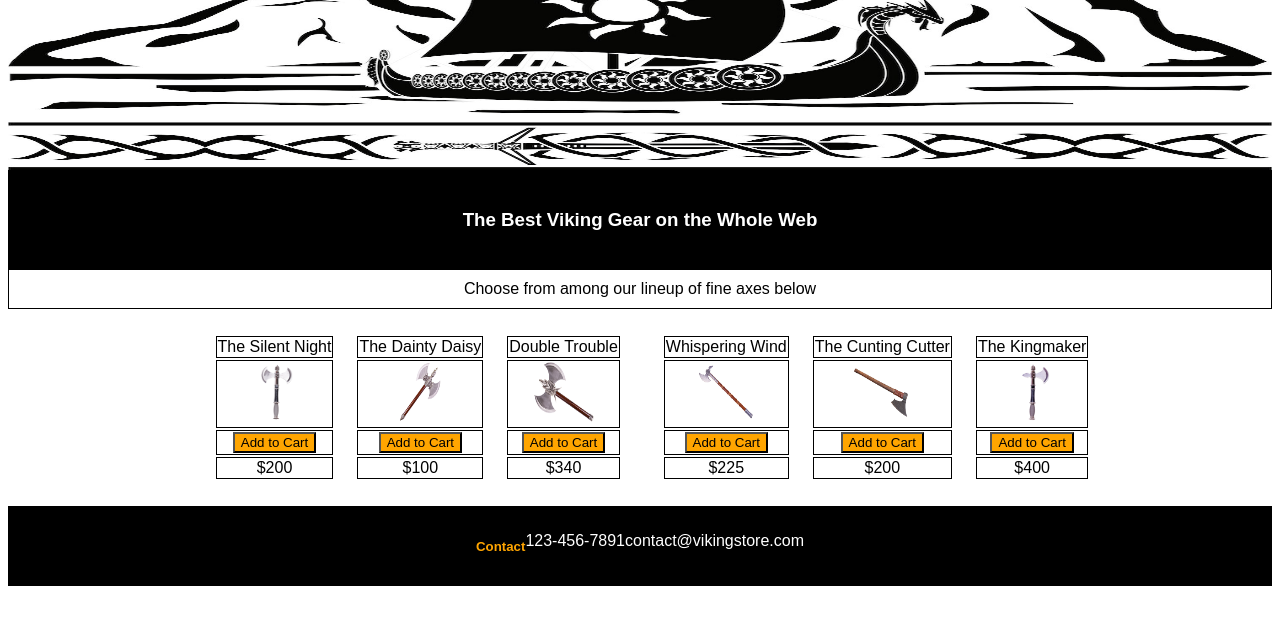
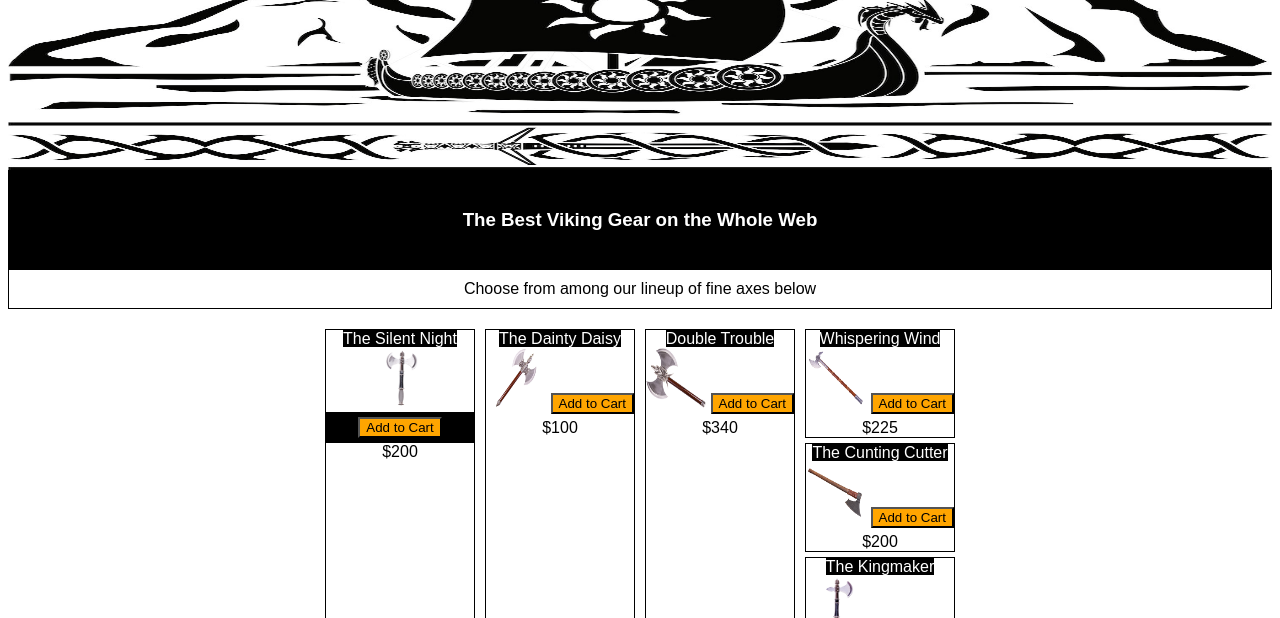
Before and after one commit to andie5/Viking-Store, a plain HTML site: page index.html in a window 1280 px wide. Shown: the part 179-797 px from the top of the page. Drawn offline with Linux system fonts and the light colour scheme.

Commit message:
layout of items

```diff
--- a/index.html
+++ b/index.html
@@ -24,100 +24,48 @@
         <label>Choose from among our lineup of fine axes below</label>
       </div>
       <div class="products">
-        <table>
-          <table>
-            <tr>
-              <td>The Silent Night</td>
-            </tr>
-            <tr>
-              <td><img src="axe_silent_night_small.jpg" width="60px" height="60px"/>
-              </td>
-            </tr>
-            <tr>
-              <td><button>Add to Cart</button></td>
-            </tr>
-            <tr>
-              <td>$200</td>
-            </tr>
-          </table>
-          <table>
-            <tr>
-              <td>The Dainty Daisy</td>
-            </tr>
-            <tr>
-              <td><img src="axe_dainty_daisy_small.jpg" width="60px" height="60px"/>
-              </td>
-            </tr>
-            <tr>
-              <td><button>Add to Cart</button></td>
-            </tr>
-            <tr>
-              <td>$100</td>
-            </tr>
-          </table>
-          <table>
-            <tr>
-              <td>Double Trouble</td>
-            </tr>
-            <tr>
-              <td><img src="axe_double_trouble_small.jpg" width="60px" height="60px"/>
-              </td>
-            </tr>
-            <tr>
-              <td><button>Add to Cart</button></td>
-            </tr>
-            <tr>
-              <td>$340</td>
-            </tr>
-          </table>
-        </table>
-        <table class="tb-second-row">
-          <table>
-            <tr>
-              <td>Whispering Wind</td>
-            </tr>
-            <tr>
-              <td><img src="axe_whispering_wind_small.jpg" width="60px" height="60px"/>
-              </td>
-            </tr>
-            <tr>
-              <td><button>Add to Cart</button></td>
-            </tr>
-            <tr>
-              <td>$225</td>
-            </tr>
-          </table>
-          <table>
-            <tr>
-              <td>The Cunting Cutter</td>
-            </tr>
-            <tr>
-              <td><img src="axe_cunning_cutter_small.jpg" width="60px" height="60px"/>
-              </td>
-            </tr>
-            <tr>
-              <td><button>Add to Cart</button></td>
-            </tr>
-            <tr>
-              <td>$200</td>
-            </tr>
-          </table>
-          <table>
-            <tr>
-              <td>The Kingmaker</td>
-            </tr>
-            <tr>
-              <td><img src="axe_kingmaker_small.jpg" width="60px" height="60px"/>
-              </td>
-            </tr>
-            <tr>
-              <td><button>Add to Cart</button></td>
-            </tr>
-            <tr>
-              <td>$400</td>
-            </tr>
-          </table>
-        </table>
+        <div class="item">
+          <label class="item-name">The Silent Night</label>
+          <div class="img-container">
+            <img src="axe_silent_night_small.jpg" width="60px" height="60px"/>
+          </div>
+          <div class="cart-button">
+            <button>Add to Cart</button>
+          </div>
+          <label>$200</label>
+        </div>
+        <div class="item">
+          <label class="item-name">The Dainty Daisy</label>
+          <img src="axe_dainty_daisy_small.jpg" width="60px" height="60px"/>
+          <button>Add to Cart</button>
+          <label>$100</label>
+        </div>
+        <div class="item">
+          <label class="item-name">Double Trouble</label>
+          <img src="axe_double_trouble_small.jpg" width="60px" height="60px"/>
+          <button>Add to Cart</button>
+          <label>$340</label>
+        </div>
+        <div class="second-row">
+          <div class="item">
+            <label class="item-name">Whispering Wind</label>
+            <img src="axe_whispering_wind_small.jpg" width="60px" height="60px"/>
+            <button>Add to Cart</button>
+            <label>$225</label>
+          </div>
+          <div class="item">
+            <label class="item-name">The Cunting Cutter</label>
+           <img src="axe_cunning_cutter_small.jpg" width="60px" height="60px"/>
+            <button>Add to Cart</button>
+            <label>$200</label>
+          </div>
+          <div class="item">
+            <label class="item-name">The Kingmaker</label>
+           <img src="axe_kingmaker_small.jpg" width="60px" height="60px"/>
+            <button>Add to Cart</button>
+            <label>$400</label>
+          </div>
+        </div>
       </div>
     </div>
     <div class="navigation">
--- a/stylesheet.css
+++ b/stylesheet.css
@@ -44,7 +44,6 @@ body{
 }
 
 .banner h1{
-	display: block;
 	position: absolute;
 	top: 100px;
 }
@@ -72,27 +71,44 @@ body{
 	border: 1px solid black;
 }
 
+/********************************************
+*** Products table formatting****************
+********************************************/
+
 .products{
 	display: flex;
 	justify-content: center;
 	margin: 15px;
 }
 
-.tb-second-row{
-	display: block;
+
+.item{
+	text-align: center;
+	border: 1px solid black;
+	width: 150px;
+	margin : 5px;
 }
 
-td{
-	text-align: center;
-	border: 1px solid black;
-}
+/*.item label img{
+	display: block;
+}*/
 
-table{
-	margin: 10px 10px;
+.item-name{
+	color: white;
+	background-color: black;
 }
 
 button{
 	background-color: orange;
+	margin: 5px 0 5px 0;
+}
+
+.cart-button{
+	background-color: black;
+}
+
+.second-row{
+	display: block;
 }
 
 .footer{
@@ -104,6 +120,7 @@ button{
 
 .footer p{
 	color: white;
+	display: block;
 }
 
 .footer h5{
```
Also changed, not shown: 1 other file.
